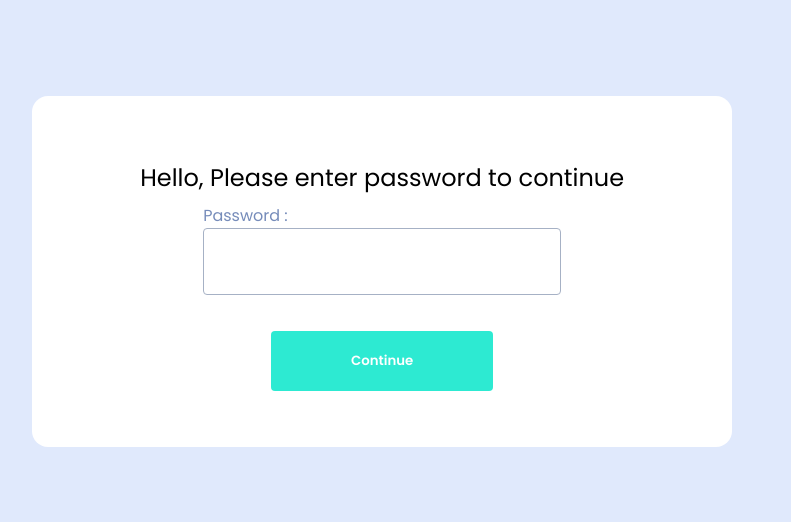
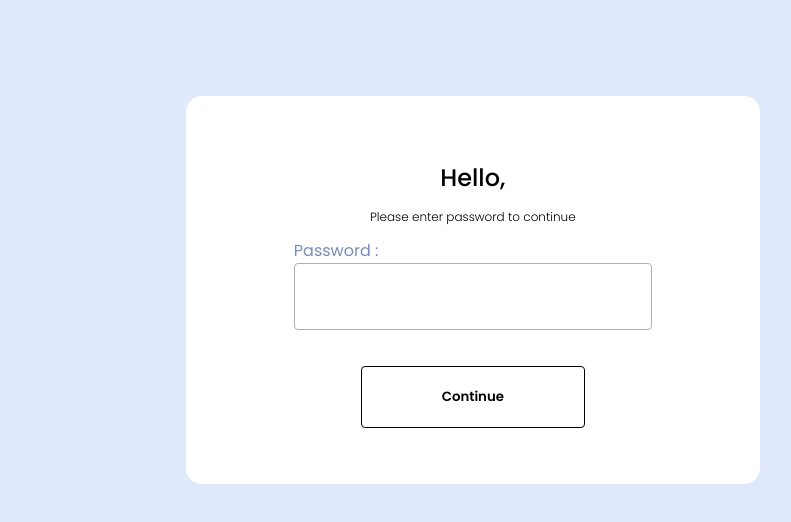
Before and after one commit to leo1104/nexotto, a React (Create React App) app: page /signIn in a window 1280 px wide. Shown: the top 522 px of the page, without its empty margins (275-1066 px from the left). Built offline with nearby package versions, Linux system fonts and the light colour scheme; no server answers.

Commit message:
add css to component

```diff
--- a/src/component/App.css
+++ b/src/component/App.css
@@ -24,8 +24,7 @@ left: 36%;
 border-radius: 16px;
 }
 .pass{
-  top: 6rem;
-  left: 24%;
+  top: 6rem
 }
 .Heading{
   font-size: 3rem;
@@ -46,6 +45,7 @@ transition: 3s;
 .greet{
   padding: 8px 0;
 text-align: center;
+font-weight: 500;
 }
 .mail,.password{
   display: flex;
--- a/src/component/App.js
+++ b/src/component/App.js
@@ -51,7 +51,7 @@ pass=password
 <Router>
       <Switch>
           <Route path="/signIn">
-            <Validate name={people.firstName} getPass={getPass} handleSubmit={handleSubmit}/>
+            <Validate fname={people.firstName} lname={people.lastName} getPass={getPass} handleSubmit={handleSubmit}/>
           </Route>
 
           <Route path="/" >
--- a/src/component/Validate.jsx
+++ b/src/component/Validate.jsx
@@ -6,7 +6,7 @@ function Validate(props) {
     return (
 
         <div className="login pass">
-        <p className="greet">Hello,{props.name} Please enter password to continue</p>
+        <p className="greet">Hello,{props.fname} {props.lname} <br /><span style={{fontSize:"12px",fontWeight:"300"}}> Please enter password to continue</span></p>
   <form onSubmit={props.handleSubmit}  className="form">
   <div className="mail">
   <label htmlFor="email">Password :</label>
@@ -14,7 +14,7 @@ function Validate(props) {
         className="email"
         onChange={(e)=>setPassword(e.target.value)} type="password" name="" id="" value={password}/>
           </div>
-          <button disabled={!password} className="submit" type="submit" onClick={props.getPass(password)}>Continue</button>
+          <button placeholder="Enter your Password" disabled={!password} style={!password?{color:"black",backgroundColor:"white",border:"1px solid black"}:{color:"white",backgroundColor:"#2DEAD2"}} className="submit" type="submit" onClick={props.getPass(password)}>Continue</button>
           </form>
       </div>
     )
```
